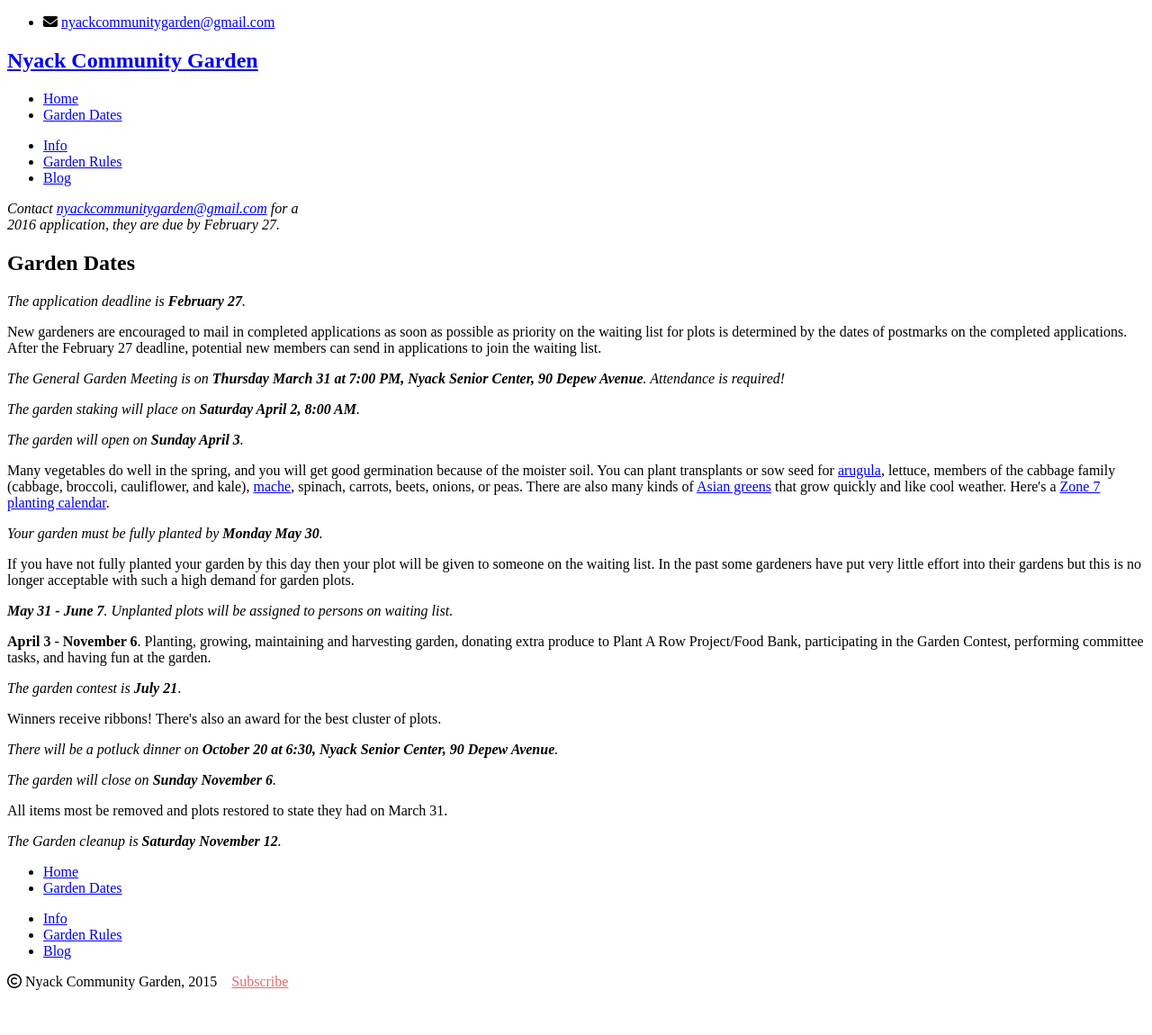
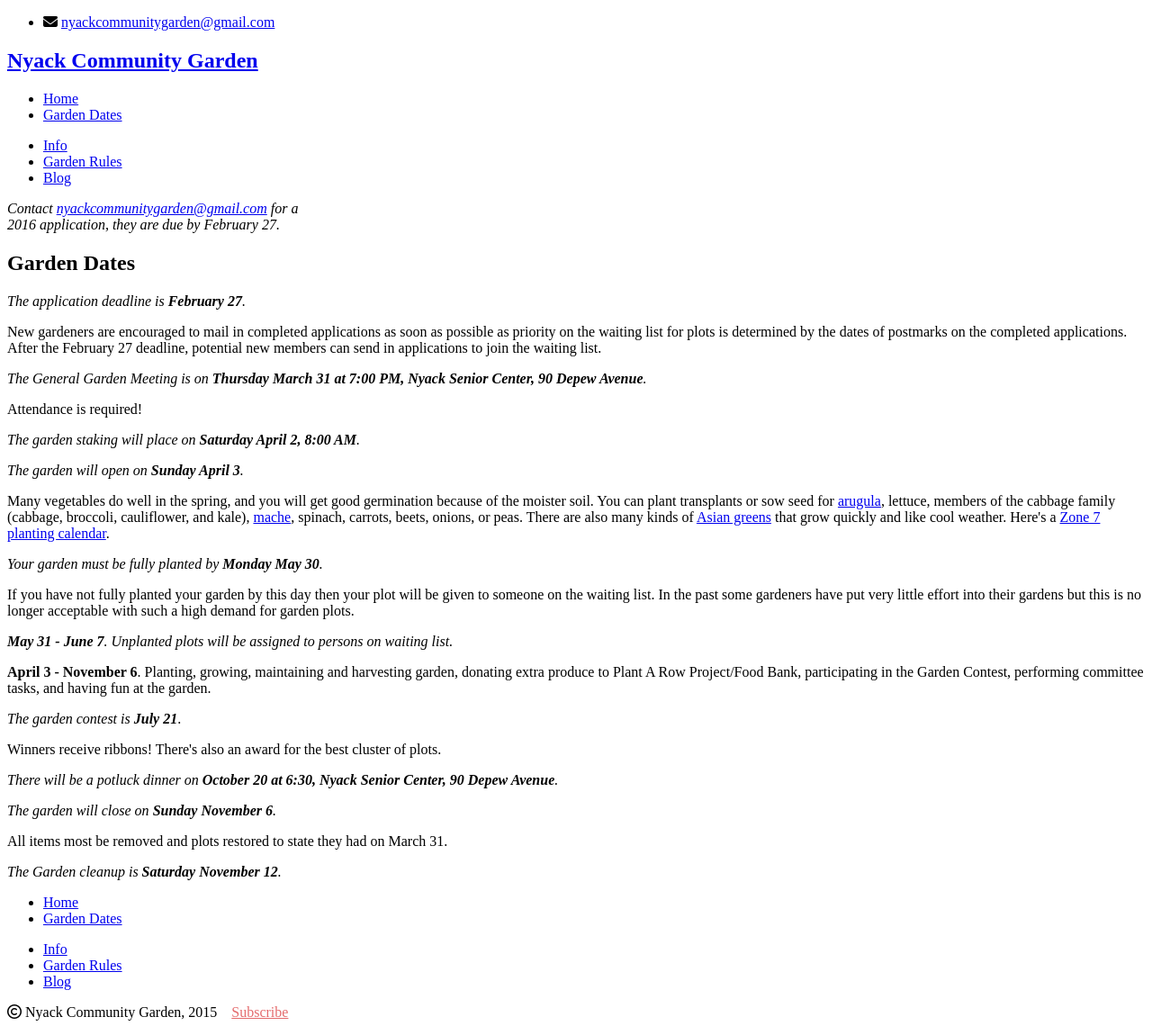
Before and after one commit to bosborne/nyackcommunitygarden, a Jekyll site: the page built from garden-dates/index.html, in a window 1280 px wide. Shown: the whole page at 90% size. Built offline with Jekyll 4.4.1, drawn with Linux system fonts in a browser that asks for light colours; nearby versions of some CDN libraries; library files that are not in the unit come from our copies; Markdown is read by kramdown in place of the engine named in the settings; before the commit the page ends 1116 px from its top, so only the background shows below that.

Commit message:
Minor edits

```diff
--- a/garden-dates/index.html
+++ b/garden-dates/index.html
@@ -13,7 +13,10 @@
 New gardeners are encouraged to mail in completed applications as soon as possible as priority on the waiting list for plots is determined by the dates of postmarks on the completed applications. After the February 27 deadline, potential new members can send in applications to join the waiting list.
 </p>
 <p>
-<i>The General Garden Meeting is on <b>Thursday March 31 at 7:00 PM, Nyack Senior Center, 90 Depew Avenue</b>. Attendance is required!</i>
+<i>The General Garden Meeting is on <b>Thursday March 31 at 7:00 PM, Nyack Senior Center, 90 Depew Avenue</b>.</i>
+</p>
+<p>
+Attendance is required!
 </p>
 <p>
 <i>The garden staking will place on <b>Saturday April 2, 8:00 AM</b>.</i>
```
